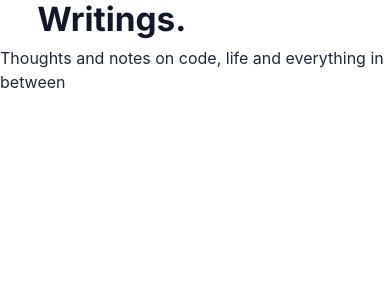
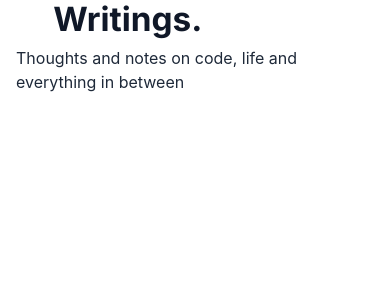
Before and after one commit to lubiah/lubiah.com, a SvelteKit app: page /blog in a window 390 px wide. Shown: the top 300 px of the page. Built offline with nearby package versions, Linux system fonts and the light colour scheme; some icons are missing; a web font is replaced by a local one.

Commit message:
add pading to body

```diff
--- a/src/routes/blog/+page.svelte
+++ b/src/routes/blog/+page.svelte
@@ -8,7 +8,7 @@
     const { data }: PageProps = $props();
 </script>
 
-<main class="md:mt-30">
+<main class="px-4 md:px-0 md:mt-30">
     <div>
         <h1 class="flex gap-x-1 mt-0"><PencilIcon /> Writings.</h1>
         <p class="text-gray-800 mt-2">
```
